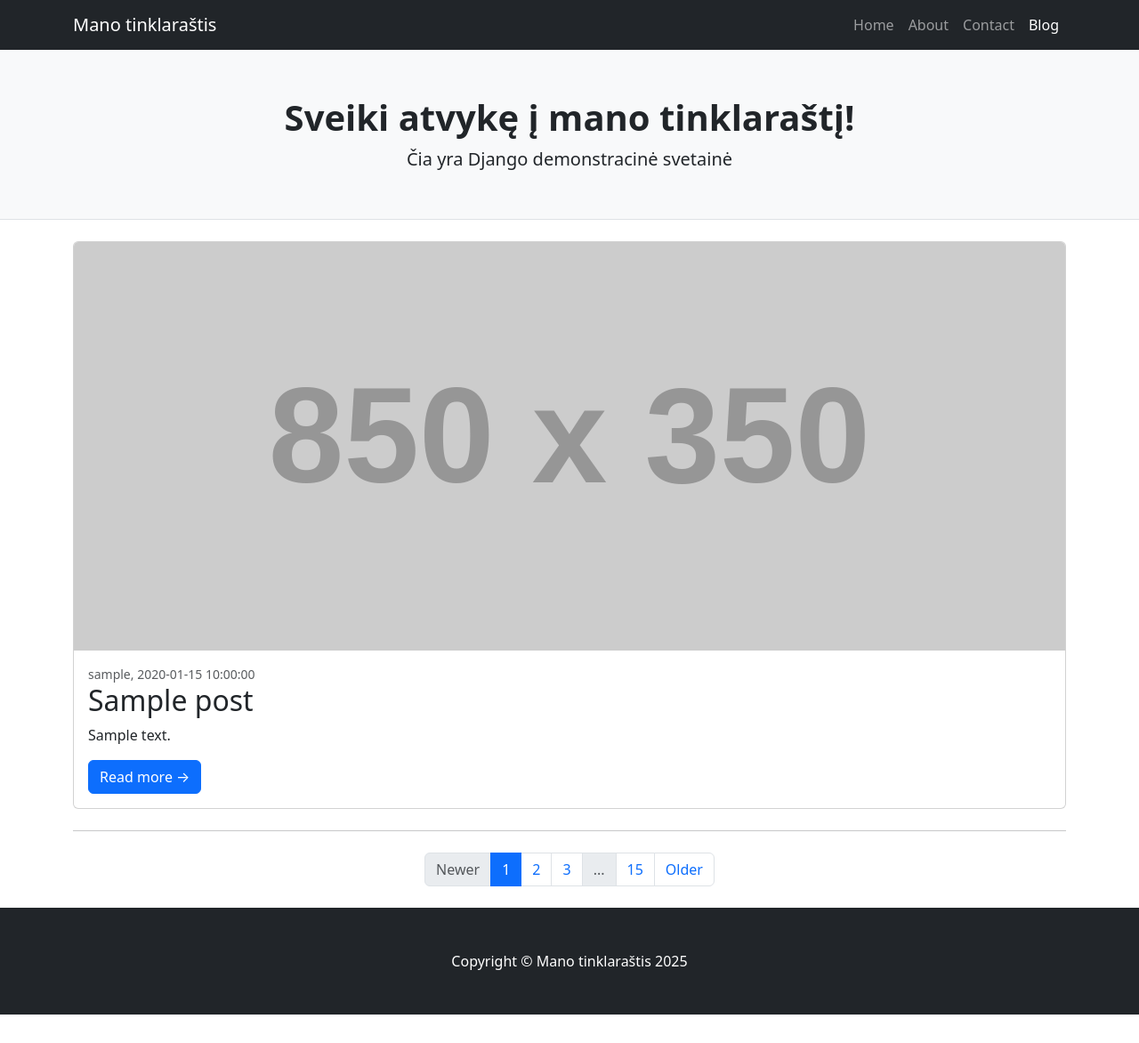
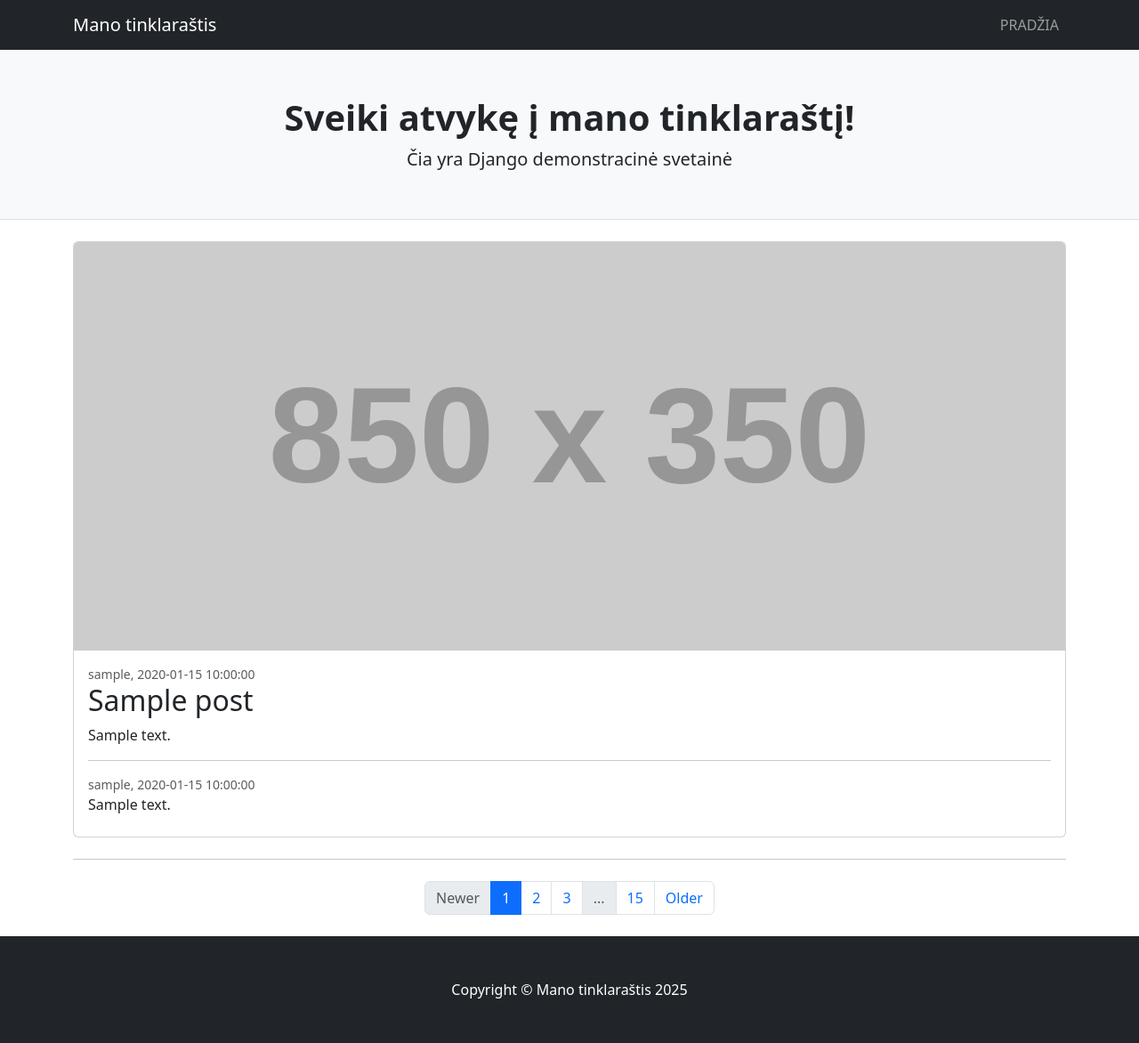
Before and after one commit to DonatasNoreika/myblog_20251031, a Django app: page /posts/1/ in a window 1280 px wide. Shown: the whole page at 89% size. Before the commit the page ends 1140 px from the top, so only its background shows below. Run offline with Django 5.2, Linux system fonts and the light colour scheme; tables that the repository leaves empty hold one stand-in row (values such as "Sample post"); grey boxes labelled with a size stand in for pictures from a placeholder-image service; some libraries are stand-ins or nearby versions.

Commit message:
+Vieno įrašo puslapyje atvaizduojami komentarai

```diff
--- a/mysite/myblog/models.py
+++ b/mysite/myblog/models.py
@@ -10,7 +10,7 @@ class Post(models.Model):
 
 
 class Comment(models.Model):
-    post = models.ForeignKey(to="Post", on_delete=models.CASCADE)
+    post = models.ForeignKey(to="Post", on_delete=models.CASCADE, related_name="comments")
     content = models.TextField()
     date = models.DateTimeField(auto_now_add=True)
     author = models.ForeignKey(User, on_delete=models.CASCADE)
--- a/mysite/myblog/templates/base.html
+++ b/mysite/myblog/templates/base.html
@@ -13,16 +13,13 @@
 <!-- Responsive navbar-->
 <nav class="navbar navbar-expand-lg navbar-dark bg-dark">
     <div class="container">
-        <a class="navbar-brand" href="#!">Mano tinklaraštis</a>
+        <a class="navbar-brand" href="{% url 'posts' %}">Mano tinklaraštis</a>
         <button class="navbar-toggler" type="button" data-bs-toggle="collapse" data-bs-target="#navbarSupportedContent"
                 aria-controls="navbarSupportedContent" aria-expanded="false" aria-label="Toggle navigation"><span
                 class="navbar-toggler-icon"></span></button>
         <div class="collapse navbar-collapse" id="navbarSupportedContent">
             <ul class="navbar-nav ms-auto mb-2 mb-lg-0">
-                <li class="nav-item"><a class="nav-link" href="#">Home</a></li>
-                <li class="nav-item"><a class="nav-link" href="#!">About</a></li>
-                <li class="nav-item"><a class="nav-link" href="#!">Contact</a></li>
-                <li class="nav-item"><a class="nav-link active" aria-current="page" href="#">Blog</a></li>
+                <li class="nav-item"><a class="nav-link" href="{% url 'posts' %}">PRADŽIA</a></li>
             </ul>
         </div>
     </div>
--- a/mysite/myblog/templates/post.html
+++ b/mysite/myblog/templates/post.html
@@ -11,7 +11,13 @@
         <div class="small text-muted">{{ post.author }}, {{ post.date | date:"Y-m-d H:i:s" }}</div>
         <h2 class="card-title">{{ post.title }}</h2>
         <p class="card-text">{{ post.content }}</p>
-        <a class="btn btn-primary" href="#!">Read more →</a>
+        <hr>
+        {% for comment in post.comments.all %}
+        <div class="mb-2">
+            <div class="small text-muted">{{ comment.author }}, {{ comment.date | date:"Y-m-d H:i:s" }}</div>
+            <p class="card-text">{{ comment.content }}</p>
+        </div>
+        {% endfor %}
     </div>
 </div>
 
```
